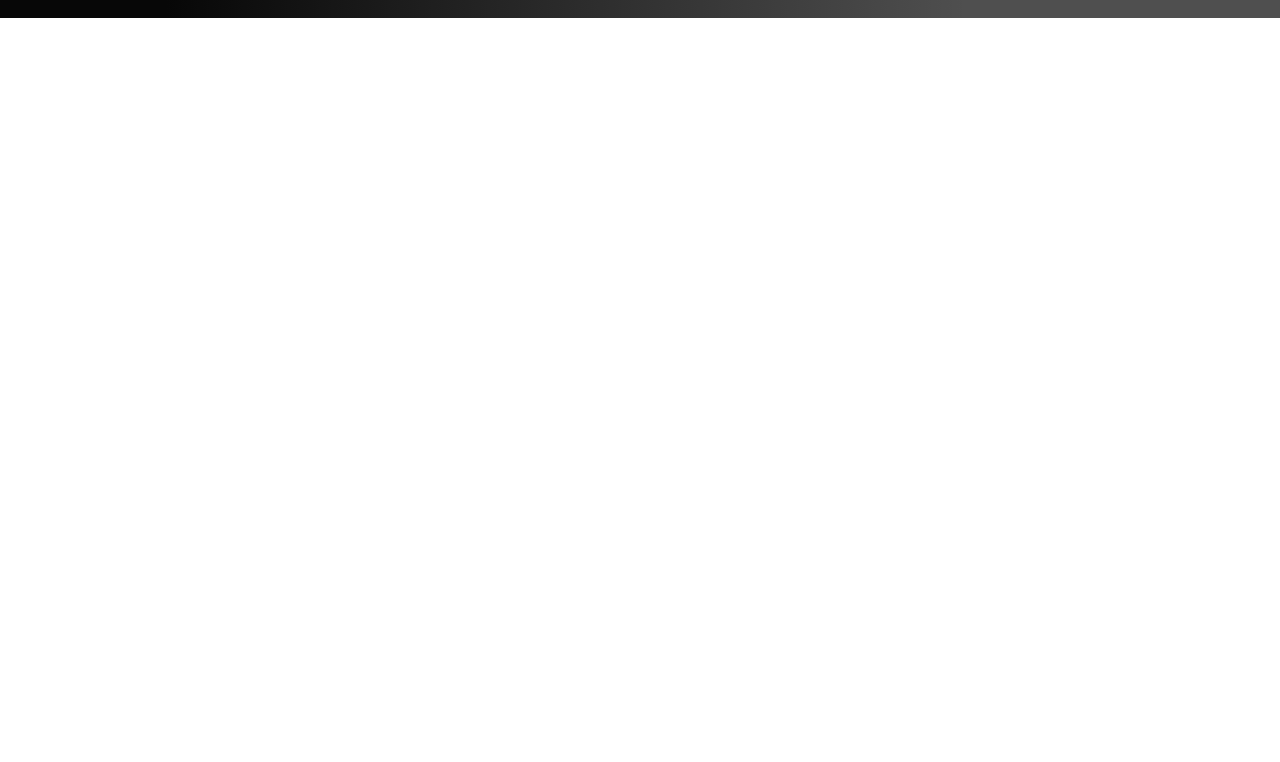
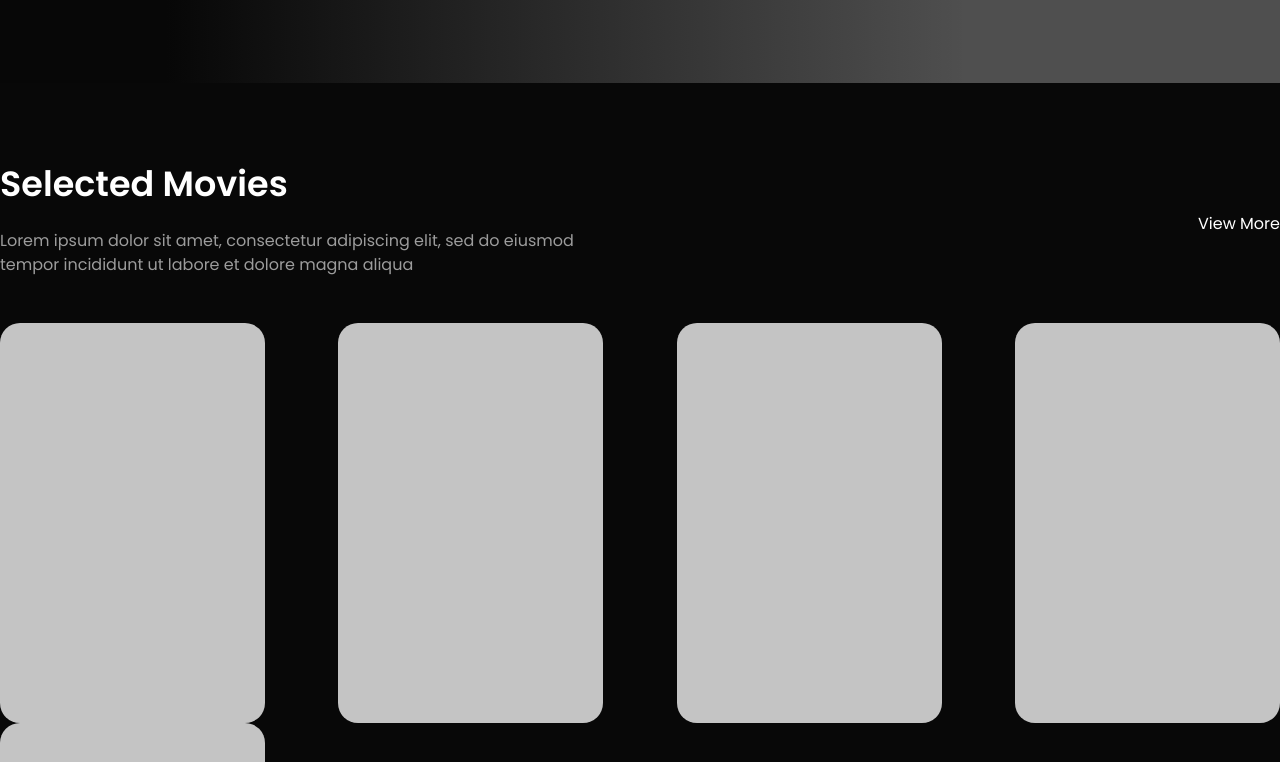
Before and after one commit to Bakhteev/MERN-TypeScript, a React (Create React App) app in the folder client/: page / in a window 1280 px wide. Shown: the part 1318-2080 px from the top of the page. Before the commit the page ends 1336 px from the top, so only its background shows below. Built offline with nearby package versions, Linux system fonts and the light colour scheme; a web font is replaced by a local one.

Commit message:
add section SelectedMovie

```diff
--- a/client/src/components/_global.scss
+++ b/client/src/components/_global.scss
@@ -1,3 +1,4 @@
 @import './header/style';
 @import './hero/style';
-@import './recentWatched/style'
+@import './recentWatched/style';
+@import './selectedMovie/style';
--- a/client/src/components/recentWatched/_style.scss
+++ b/client/src/components/recentWatched/_style.scss
@@ -1,7 +1,7 @@
 @import './recentWatchedCard/style';
 
 .recentWatched {
-  padding: 85px 0 20px;
+  padding: 85px 0;
 
   &__title {
     font-weight: 500;
--- /dev/null
+++ b/client/src/components/selectedMovie/SelectedMovie.tsx
@@ -0,0 +1,33 @@
+import React from 'react'
+import {Link} from 'react-router-dom'
+import SelectedMovieCard from './selectedMovieCard/SelectedMovieCard'
+
+const SelectedMovie: React.FC = () => {
+
+  return (
+    <section className="selectedMovie">
+      <div className="container">
+        <div className="selectedMovie__content">
+          <div className="selectedMovie__head row">
+            <div className="selectedMovie__left">
+              <h2 className="selectedMovie__title">Selected Movies</h2>
+              <p className="selectedMovie__description">Lorem ipsum dolor sit amet, consectetur adipiscing elit, sed do eiusmod tempor incididunt ut labore et dolore magna aliqua</p>
+            </div>
+            <div className="selectedMovie__right">
+              <Link to='/movie' className="selectedMovie__btn">View More</Link>
+            </div>
+          </div>
+          <div className="selectedMovie__row row">
+            <SelectedMovieCard />
+            <SelectedMovieCard />
+            <SelectedMovieCard />
+            <SelectedMovieCard />
+            <SelectedMovieCard />
+          </div>
+        </div>
+      </div>
+    </section>
+  )
+}
+
+export default SelectedMovie
--- /dev/null
+++ b/client/src/components/selectedMovie/_style.scss
@@ -0,0 +1,42 @@
+@import './selectedMovieCard/style';
+
+.selectedMovie {
+  padding: 86px 0 284px;
+  background: #080808;
+
+  &__head {
+    align-items: center;
+    justify-content: space-between;
+  }
+
+  &__title {
+    padding-bottom: 30px;
+    font-weight: 600;
+    font-style: normal;
+    font-size: 35px;
+    line-height: 30px;
+    color: #fff;
+  }
+
+  &__description {
+    max-width: 584px;
+    font-weight: 400;
+    font-style: normal;
+    font-size: 16px;
+    line-height: 24px;
+    color: rgba(255, 255, 255, 0.6);
+  }
+
+  &__btn {
+    font-weight: 400;
+    font-style: normal;
+    font-size: 16px;
+    line-height: 24px;
+    color: #fff;
+  }
+
+  &__row {
+    justify-content: space-between;
+    padding-top: 46px;
+  }
+}
--- /dev/null
+++ b/client/src/components/selectedMovie/selectedMovieCard/SelectedMovieCard.tsx
@@ -0,0 +1,19 @@
+import React from 'react'
+
+const SelectedMovieCard: React.FC = () => {
+
+  const sayHello = (el:any ): void => {
+    alert('Hello')
+  }
+
+  return (
+    <div onMouseMove={sayHello} className="selectedMovieCard">
+      <img src="" alt="" />
+      <div className="selectedMovieCard-active">
+
+      </div>
+    </div>
+  )
+}
+
+export default SelectedMovieCard
--- /dev/null
+++ b/client/src/components/selectedMovie/selectedMovieCard/_style.scss
@@ -0,0 +1,28 @@
+.selectedMovieCard {
+  position: relative;
+  border-radius: 20px;
+  width: 265px;
+  height: 400px;
+  background: #c4c4c4;
+  cursor: pointer;
+
+  &-active {
+    position: absolute;
+    left: 50%;
+    z-index: 0;
+    display: none;
+    border-radius: 20px;
+    width: 285px;
+    height: 561px;
+    box-shadow: 0 17px 27px #000;
+    background: #fff;
+    transform: translateX(-50%);
+    transition: 0.2s;
+  }
+
+  &.active {
+    .selectedMovieCard-active {
+      display: block;
+    }
+  }
+}
--- a/client/src/pages/home/HomePage.tsx
+++ b/client/src/pages/home/HomePage.tsx
@@ -1,12 +1,14 @@
 import React from 'react'
 import Header from '../../components/header/Header'
 import Hero from '../../components/hero/Hero'
+import SelectedMovie from '../../components/selectedMovie/SelectedMovie'
 
 const HomePage: React.FC = () => {
   return (
     <>
       <Header />
       <Hero />
+      <SelectedMovie />
     </>
   )
 }
```
